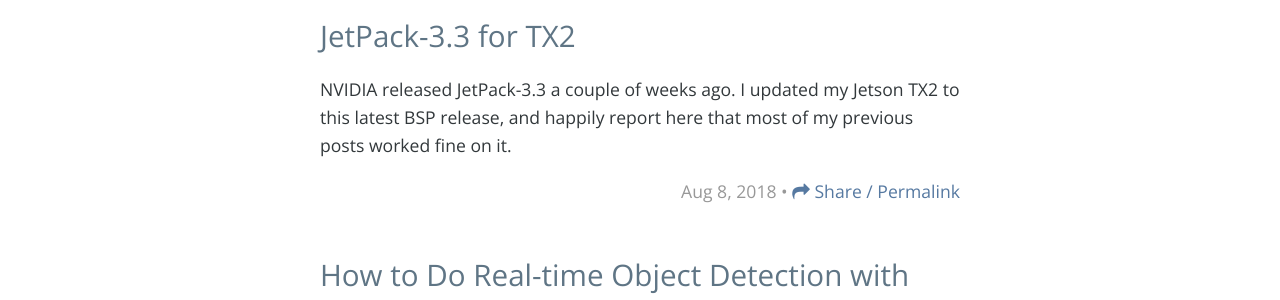
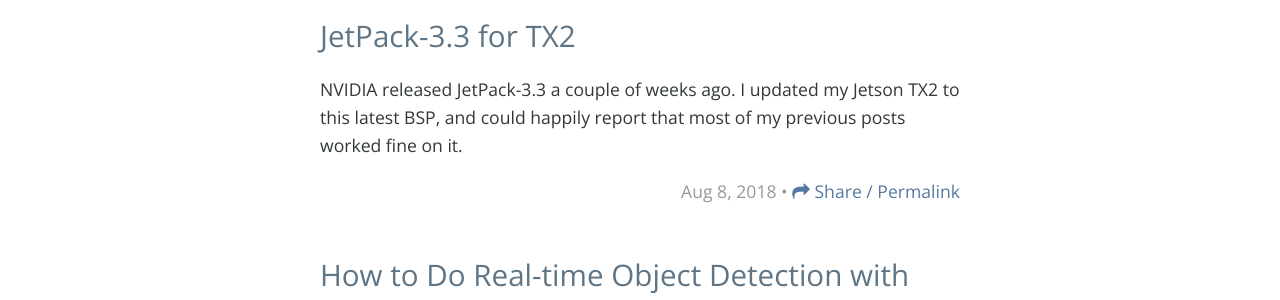
Before and after one commit to jkjung-avt/jkjung-avt.github.io, a Jekyll site: the page built from index.html, in a window 1280 px wide and 900 px high. Shown: the part 288-588 px from the top of the window. Built offline with Jekyll 4.4.1, drawn with Linux system fonts in a browser that asks for light colours; nearby versions of some CDN libraries; the list of posts is cut into pages by our own code; comment, search, counter and statistics services are not loaded.

Commit message:
Minor update

```diff
--- a/_posts/2018-08-08-jetpack-3.3.md
+++ b/_posts/2018-08-08-jetpack-3.3.md
@@ -2,7 +2,7 @@
 layout: post
 comments: true
 title: "JetPack-3.3 for TX2"
-excerpt: "NVIDIA released JetPack-3.3 a couple of weeks ago. I updated my Jetson TX2 to this latest BSP release, and happily report here that most of my previous posts worked fine on it."
+excerpt: "NVIDIA released JetPack-3.3 a couple of weeks ago. I updated my Jetson TX2 to this latest BSP, and could happily report that most of my previous posts worked fine on it."
 date: 2018-08-08
 category: "tx2"
 tags: tx2
```
